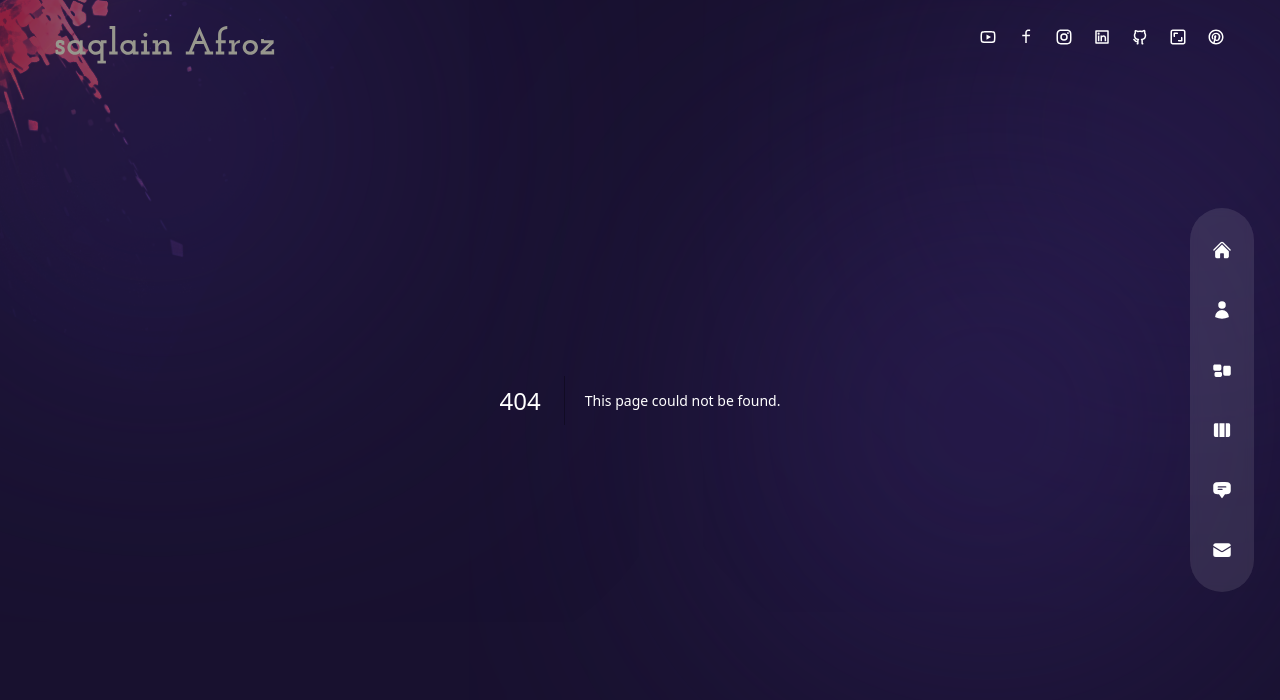
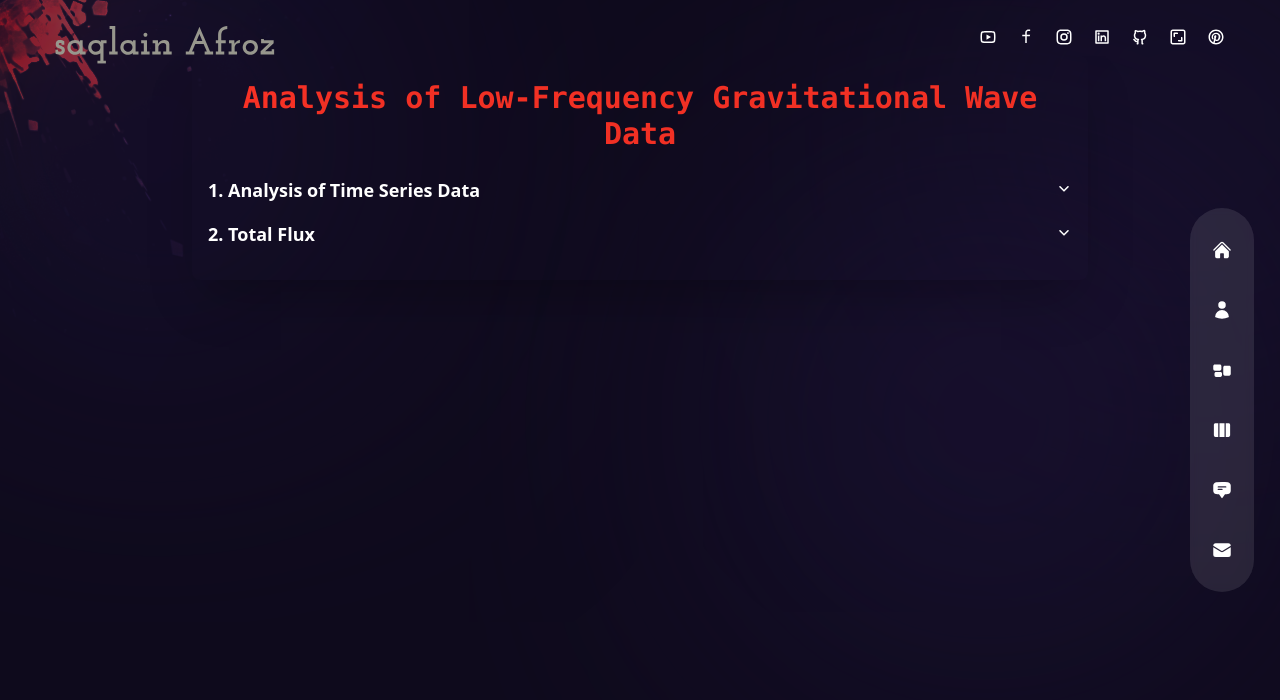
Before and after one commit to AfrozSaqlain/Sak-Portfolio, a Next.js app: page /academics/gravitational_waves in a window 1280 px wide. Before the commit this address had no page. Shown: the top 700 px of the page. Built offline with nearby package versions, Linux system fonts and the light colour scheme.

Commit message:
Added gw page

```diff
--- a/components/WorkSlider.js
+++ b/components/WorkSlider.js
@@ -61,7 +61,7 @@ export const workSlider = {
           title: 'Gravitational',
           subtitle: 'Waves',
           path: '/GW_wave.png',
-          url: 'notes/GW_wave.pdf',
+          url: '../academics/gravitational_waves',
         },
       ],
     },
--- a/package.json
+++ b/package.json
@@ -44,12 +44,14 @@
     "react-ga": "^3.3.1",
     "react-icons": "^4.8.0",
     "react-iframe": "^1.8.5",
+    "react-live": "^4.1.3",
     "react-modal": "^3.16.1",
     "react-parallax-tilt": "^1.7.162",
     "react-pdf": "^7.3.3",
     "react-router-dom": "^6.14.2",
     "react-scroll-to-top": "^3.0.0",
     "react-select": "^5.7.4",
+    "react-simple-code-editor": "^0.13.1",
     "react-three-fiber": "^6.0.13",
     "react-tsparticles": "^2.9.3",
     "simplebar-react": "^3.2.4",
--- /dev/null
+++ b/pages/academics/gravitational_waves/index.js
@@ -0,0 +1,86 @@
+import React, { useState } from 'react';
+import MathJaxWrapper from '../../../components/MathJaxWrapper';
+import SimpleBar from 'simplebar-react';
+import 'simplebar-react/dist/simplebar.min.css';
+import { ExpandableSection, Subsection } from '../../../components/ExpandableSection';
+import { LiveProvider, LiveEditor, LiveError, LivePreview } from 'react-live';
+
+const GW = () => {
+    const sections = [
+        {
+            title: 'Analysis of Time Series Data',
+            subsections: [
+                {
+                    title: 'Signals in Noise',
+                    content: `
+                    Let \\( x_j \\) denote a sample of the experimental data (the random variable) and \\( \\mathbf{x} = (x_0, x_1, \\ldots x_{N-1}) \\)  denotes the entire data set of \\(N\\) samples, which is called the stochastic process. The expected signal will be denoted by \\(h_j\\) and the noise by \\( n_j \\).
+                    `,
+                },
+                {
+                    title: 'Detection',
+                    content: `
+                    Since the output of the detector depends on whether a signal is present or not, the pdf of the data must be different in the two cases. If there is no signal we call the joint PDF \\( p_0 (x) \\); if the signal is present we call it \\( p_1(x) \\). To decide which PDF applies to a particular measurement \\( \\mathbf{x} \\), we have to devise a rule called the test, which decides whether the observed data were more likely to come from a distribution with PDF \\(p_0\\) or \\(p_1\\). It does this by dividing the range of possible values of \\( \\mathbf{x} \\) into two sets \\(R\\) and its complement \\(R'\\)
+                    in such a way that we decide the PDF is \\( p_1 (x) \\text{ if } \\mathbf{x} \\in R \\) and PDF is \\( p_0 (x) \\text{ if } \\mathbf{x} \\in R' \\).
+                    `,
+                    code: `# Example code
+print("Hello, World!")
+print(1+2)`, // Add code for this subsection
+                },
+                // Add more subsections
+            ],
+        },
+        {
+            title: 'Total Flux',
+            subsections: [
+                {
+                    title: 'Definition',
+                    content: 'The definition of total flux...',
+                },
+                {
+                    title: 'Calculation',
+                    content: `How to calculate the total flux...
+                    `,
+                    code: `# Another example code
+result = 42 * 2`,
+                },
+                // Add more subsections
+            ],
+        },
+        // Add more sections
+    ];
+
+    return (
+        <div className="relative h-full bg-black/40">
+            <div className="h-full translate-y-10 overflow-y-auto overflow-visible overscroll-y-auto pb-24 pt-4">
+                <SimpleBar forceVisible="y" autoHide={true} className='overflow-visible overscroll-y-auto h-full'>
+                    <div className="max-w-4xl mx-auto mb-12 p-4 pt-6 shadow-2xl rounded-lg">
+                        <h1 className="text-3xl font-semibold text-center pb-2 font-mono justify-center text-accent mb-4">Analysis of Low-Frequency Gravitational Wave Data</h1>
+                        {sections.map((section, index) => (
+                            <ExpandableSection key={index} title={`${index + 1}. ${section.title}`}>
+                                {section.subsections.map((subsection, subIndex) => (
+                                    <Subsection
+                                        key={subIndex}
+                                        title={`${index + 1}.${subIndex + 1} ${subsection.title}`}
+                                    >
+                                        <MathJaxWrapper content={subsection.content} />
+
+                                        {/* Check if there's code for this subsection */}
+                                        {subsection.code && (
+                                            <LiveProvider code={subsection.code}>
+                                                <LiveEditor />
+                                                {/* <LiveError /> */}
+                                                <LivePreview />
+                                            </LiveProvider>
+                                        )}
+                                    </Subsection>
+                                ))}
+                            </ExpandableSection>
+                        ))}
+                    </div>
+                </SimpleBar>
+            </div>
+        </div>
+    );
+};
+
+export default GW;
```
Also changed, not shown: 1 other file (tests, documents, lock files or other folders).
